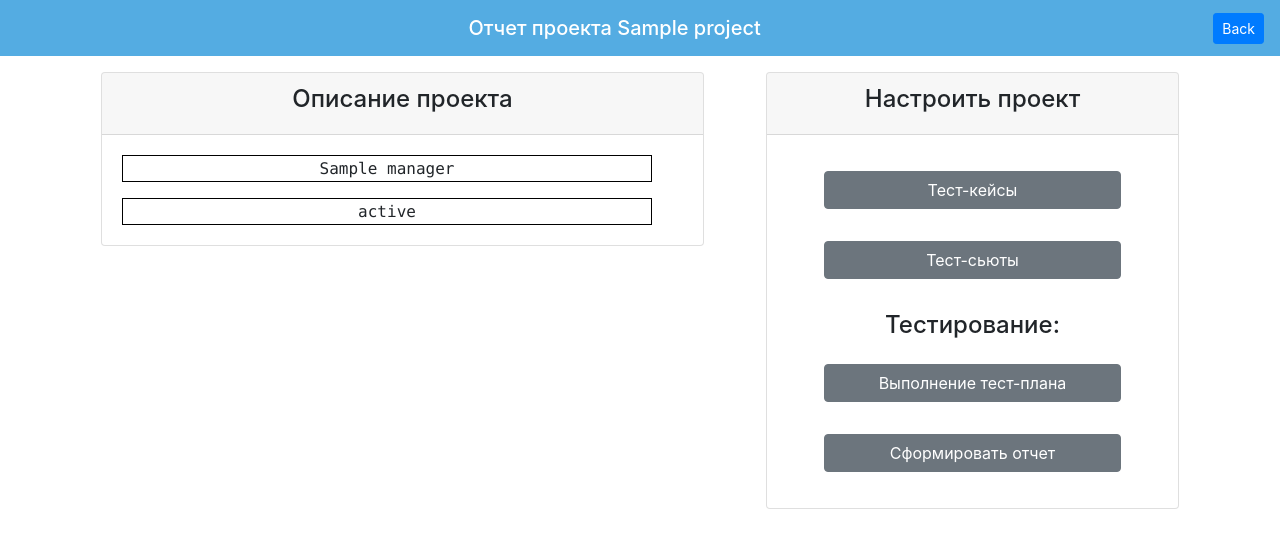
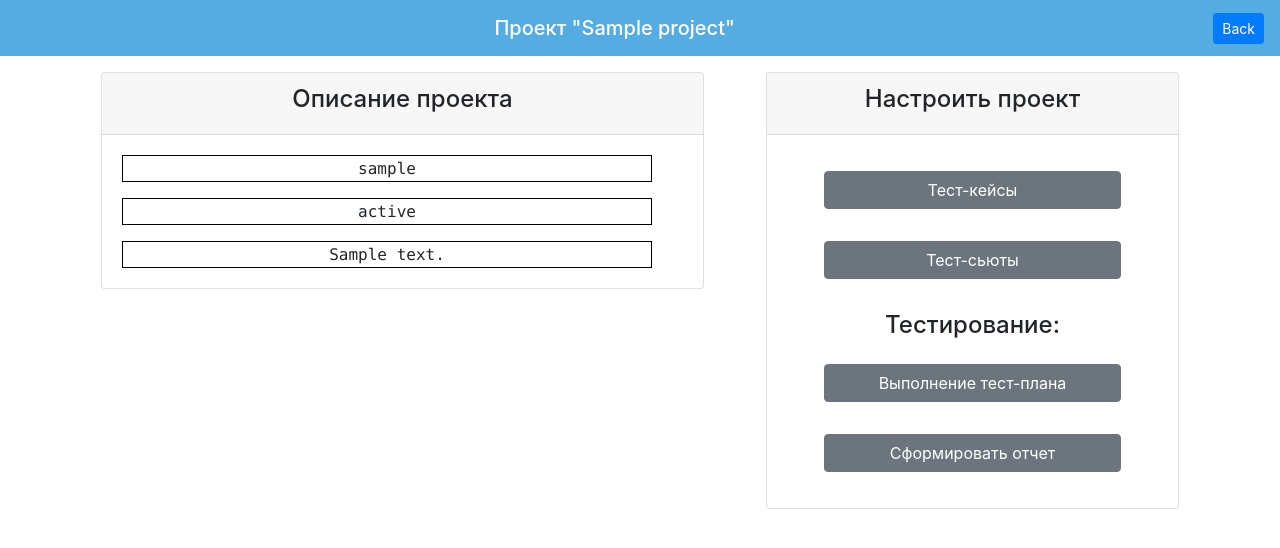
Before and after one commit to aeroshev/testing-system, a Django app: template src/templates/project_page.html in a window 1280 px wide. Shown: the top 548 px of the page. Run offline with Django 4.2, Linux system fonts and the light colour scheme; the template is opened without the code that fills it: most values are stand-ins (such as "Sample title", 1, 10 or a date in 2020); data that the repository does not hold is empty; some libraries are stand-ins or nearby versions.

Commit message:
Небольшие фиксы

```diff
--- a/src/project/models.py
+++ b/src/project/models.py
@@ -35,6 +35,9 @@ class Project(models.Model):
     def __str__(self):
         return f"{self.id} - {ProjectStatus(self.status).label}"
 
+    def status_verbose(self) -> str:
+        return dict(ProjectStatus.choices)[self.status]
+
     class Meta:
         db_table = 'projects'
         constraints = [
--- a/src/templates/project_page.html
+++ b/src/templates/project_page.html
@@ -11,7 +11,7 @@
   </head>
   <body>
     <nav class="navbar navbar-dark" style="background-color: #54ace2;">
-      <span class="navbar-brand mx-auto mb-0 h1">Отчет проекта {{ project.name }}</span>
+      <span class="navbar-brand mx-auto mb-0 h1">Проект "{{ project.name }}"</span>
       <a class="btn btn-primary btn-sm btn-outline" href="{% url 'home_project' %}">Back</a>
     </nav>
     <div class="container">
@@ -25,10 +25,13 @@
            <div class="row mr-3">
              <div class="col-sm-12 ">
                  <form class = "form" style = "border: 1px solid black">
-                    <samp>{{ project.manager }}</samp>
+                    <samp>{{ project.manager.username }}</samp>
                  </form><p></p>
                  <form class = "form" style = "border: 1px solid black">
-                    <samp>{{ project.status }}</samp>
+                    <samp>{{ project.status_verbose }}</samp>
+                 </form><p></p>
+                 <form class = "form" style = "border: 1px solid black">
+                    <samp>{{ project.description }}</samp>
                  </form>
              </div>
            </div>
```
